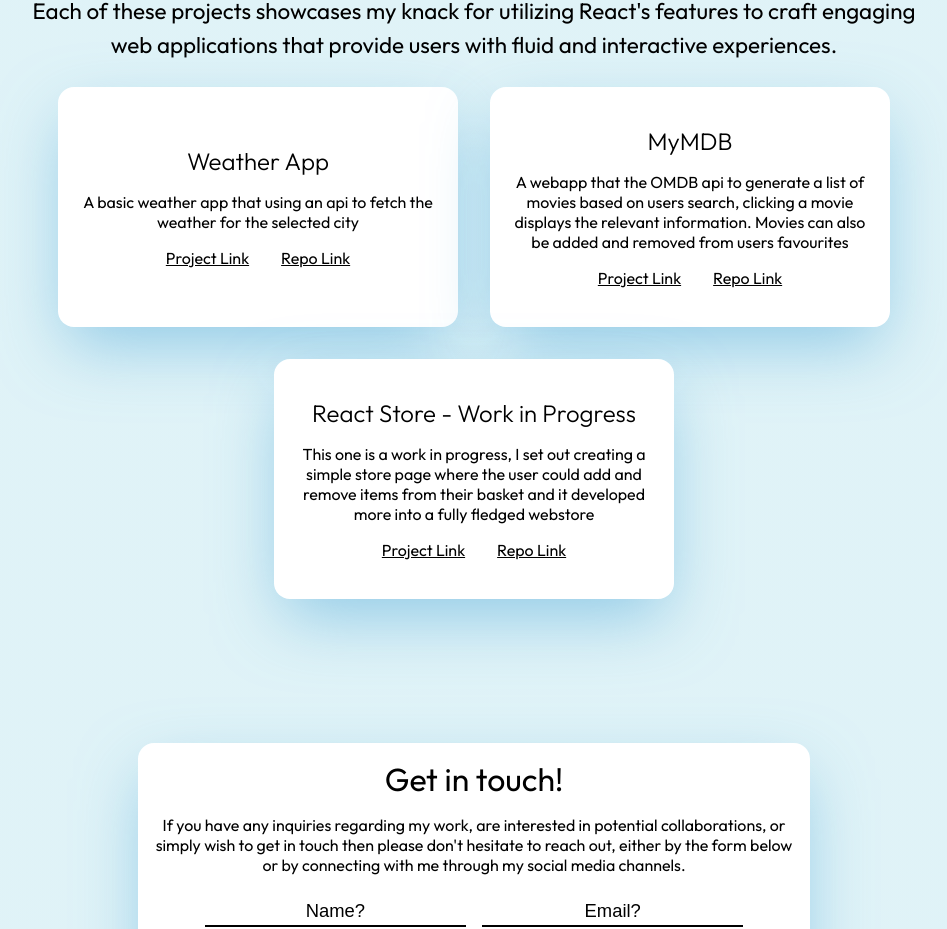
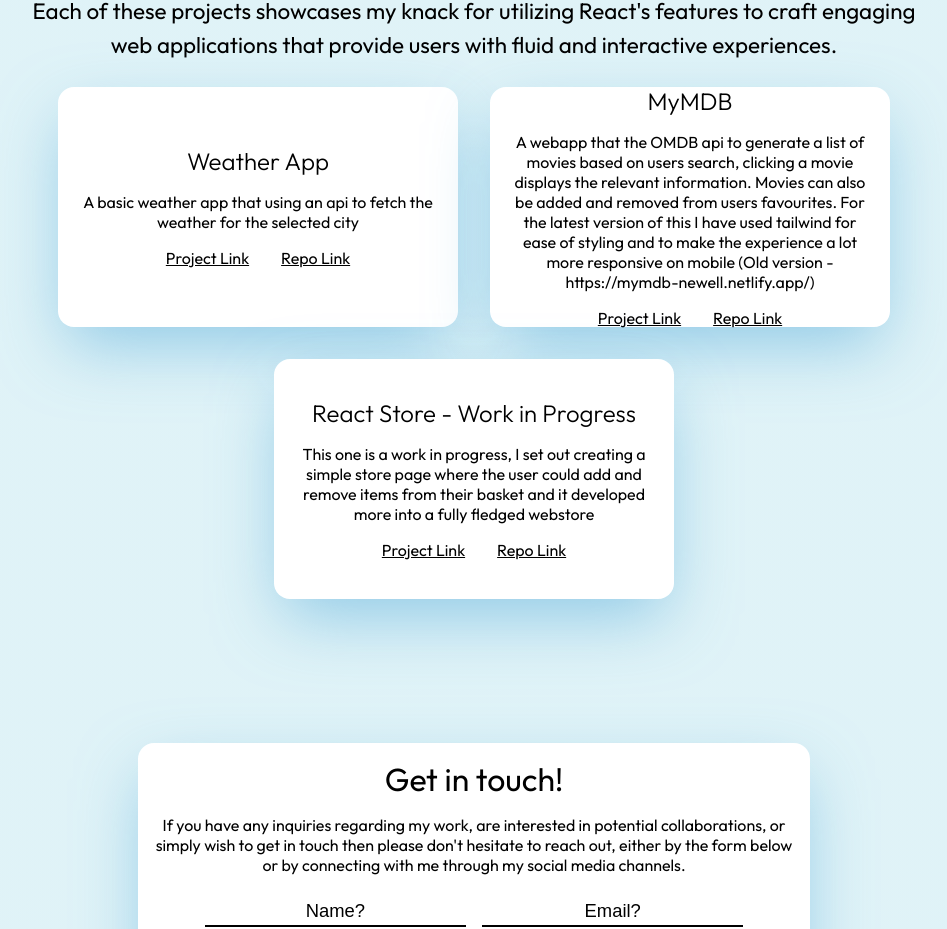
Before and after one commit to Newellso1/react-portfolio-v2, a React (Create React App) app: page / in a window 1280 px wide. Shown: the part 2535-3464 px from the top of the page, without its empty margins (166-1113 px from the left). Built offline with nearby package versions, Linux system fonts and the light colour scheme; a web font is replaced by a local one.

Commit message:
Updated Movie Database
Included a link to newest version that uses tailwind

```diff
--- a/src/Components/Web-apps.js
+++ b/src/Components/Web-apps.js
@@ -24,9 +24,10 @@ export default function WebApps() {
             <Slide direction="up" delay={200}>
               <Project
                 title="MyMDB"
-                description="A webapp that  the OMDB api to generate a list of movies based on users search, clicking a movie displays the relevant information. Movies can also be added and removed from users favourites"
-                websiteLink="https://mymdb-newell.netlify.app/"
-                githubLink="https://github.com/Newellso1/my-movie-database"
+                description="A webapp that  the OMDB api to generate a list of movies based on users search, clicking a movie displays the relevant information. Movies can also be added and removed from users favourites. For the latest version of this I have used tailwind for ease of styling and to make the experience a lot more responsive on mobile (Old version - https://mymdb-newell.netlify.app/)
+                "
+                websiteLink="https://mymdb-tailwind.netlify.app"
+                githubLink="https://github.com/Newellso1/MyMDB"
               />
             </Slide>
             <Slide direction="up" delay={250}>
```
